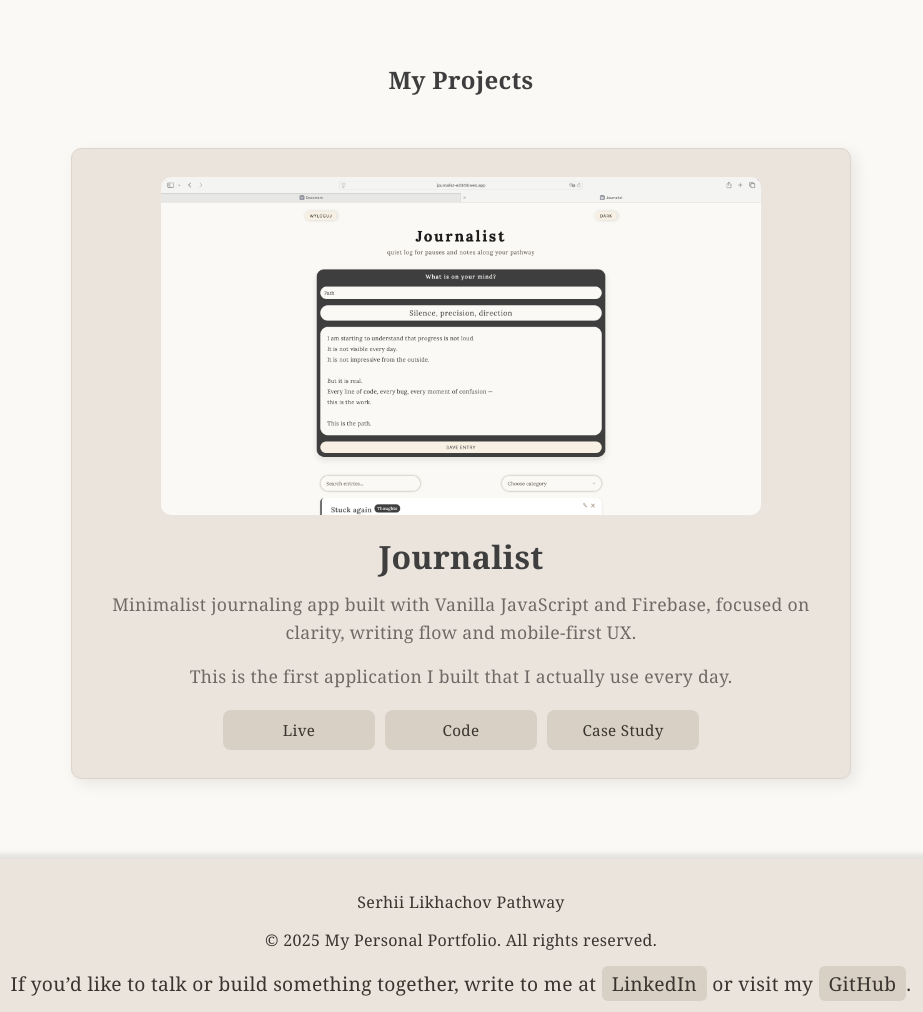
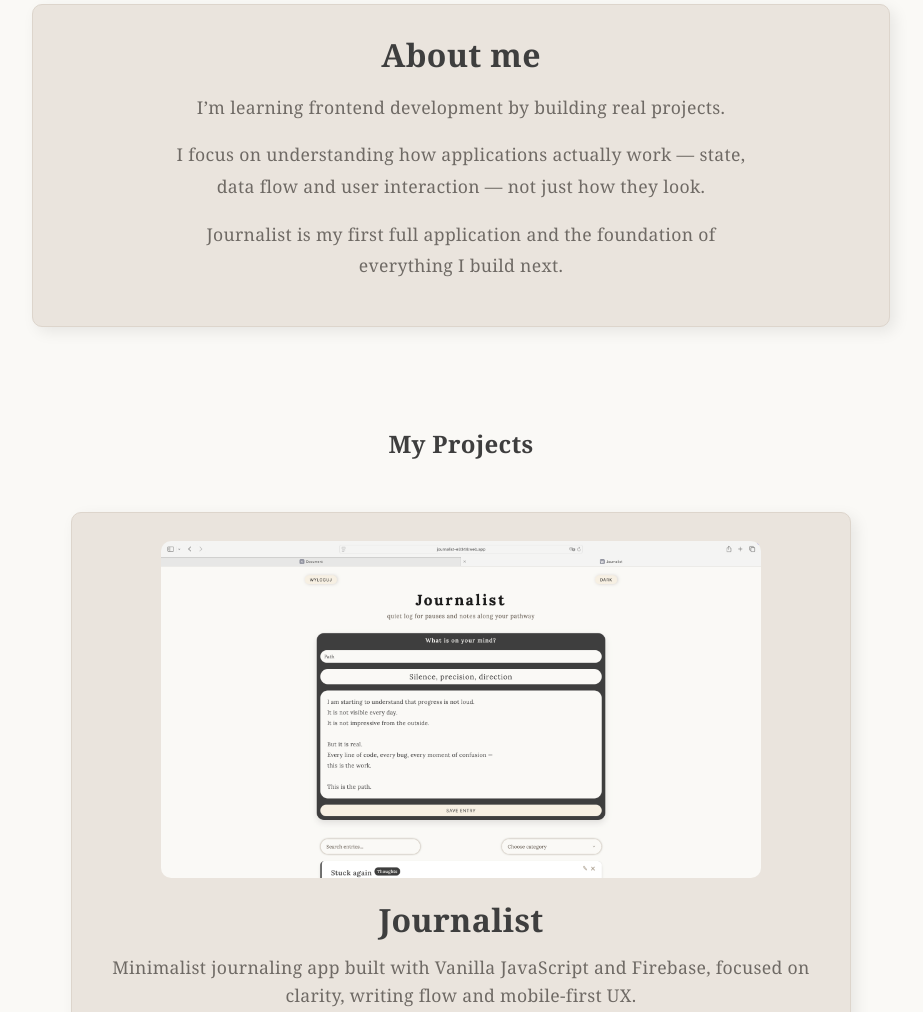
Before and after one commit to SergioAlivero-ww/portfolio-likhachov, a plain HTML site: page One-page.html in a window 1280 px wide. Shown: the part 768-1780 px from the top of the page, without its empty margins (179-1102 px from the left). Drawn offline with Linux system fonts and the light colour scheme.

Commit message:
Finalize portfolio: add About section, implement navigation, improve layout and structure

```diff
--- a/One-page.html
+++ b/One-page.html
@@ -20,14 +20,12 @@
        </div>
        <div id="links">
             <a href="#Home">Home</a>
-            <a href="#About_me">About me</a>
-            <a href="#Journal">Journal</a>
+            <a href="#About">About me</a>
             <a href="#Projects">Projects</a>
-            <a href="#Experience">Experience</a>
             <a href="#Contact">Contact</a>
        </div>
     </nav>
-    <section id="Hero-sec">
+    <section id="Home">
         <div id="hero_img"> <img id="imgHero" src="imgs/Photobetter.jpg" alt="A serene landscape with a pathway leading into the distance, symbolizing a journey.">
        </div>
        <div id="hero_texts">
@@ -35,9 +33,25 @@
             <p id="p1Hero">This is my personal portfolio, where you can get to know me both as a developer and as a human being. Here you will find my projects, my thoughts about learning, and the steps I am taking along my pathway.</p>
             <p id="p2Hero">I hope this place feels calm, honest, and real.</p>
        </div>
+    </section>
+    <section id="About" class="about-section">
+  <div class="container">
+    <h2>About me</h2>
 
-    </section>
-    <section id="Projects_sec">
+    <p>
+      I’m learning frontend development by building real projects.
+    </p>
+
+    <p>
+      I focus on understanding how applications actually work — state, data flow and user interaction — not just how they look.
+    </p>
+
+    <p>
+      Journalist is my first full application and the foundation of everything I build next.
+    </p>
+  </div>
+</section>
+    <section id="Projects">
         <h2 id="Projects_H2">My Projects</h2>
 
        <div class="project-card">
@@ -61,7 +75,7 @@
             </div>
             </div>
                 </section>
-                <footer id="footer_sec">
+                <footer id="Contact">
                     <div id="footer_content">
                         <p>Serhii Likhachov Pathway</p>
                         <p>© 2025 My Personal Portfolio. All rights reserved.</p>
--- a/style.css
+++ b/style.css
@@ -1,3 +1,9 @@
+
+
+html {
+  scroll-behavior: smooth;
+}
+
 :root {
   --bg-main: #F4F1ED;        /* tło strony */
   --bg-card: #EAE4DD;        /* karty */
@@ -88,7 +94,7 @@ h1, h2, h3 {
   font-weight: 600;
 }
 
-#Hero-sec {
+#Home {
   display: flex;
   align-items: center;
   justify-content: center;
@@ -137,12 +143,41 @@ h1, h2, h3 {
 }
 
 
+/* =============
+    ABOUT ME
+=============== */
+
+.about-section {
+  width: 90%;
+  max-width: 800px;
+  margin: 0 auto 80px auto;
+  background-color: var(--bg-card);
+  padding: 28px;
+  border-radius: 10px;
+  box-shadow: 5px 5px 15px rgba(0, 0, 0, 0.08);
+  border: 1px solid var(--border-soft);
+  text-align: center;
+}
+
+.about-section h2 {
+  margin-top: 0;
+  margin-bottom: 16px;
+  font-size: 2rem;
+}
+.about-section p {
+  font-size: 1.1rem;
+  line-height: 1.8;
+  color: var(--text-muted);
+  max-width: 600px;
+  margin: 0 auto 16px;
+}
+
 /* ==============
    PROJECT SECTION
  ===============*/
 
 
-#Projects_sec {
+#Projects {
   width: 90%;
   max-width: 1200px;
   margin: 40px auto 80px auto;
@@ -315,7 +350,7 @@ h1, h2, h3 {
     FOOTER
 ================ */
 
-#footer_sec {
+#Contact {
   text-align: center;
   padding: 16px;
   background-color: var(--bg-card);
@@ -486,7 +521,7 @@ h1, h2, h3 {
 ====================*/
 
 @media (max-width: 1100px) {
-  #Hero-sec {
+  #Home {
     flex-direction: column;
     gap: 36px;
     padding: 40px 0 56px 0;
```
Also changed, not shown: Journalist.html (+2 -2 lines).
